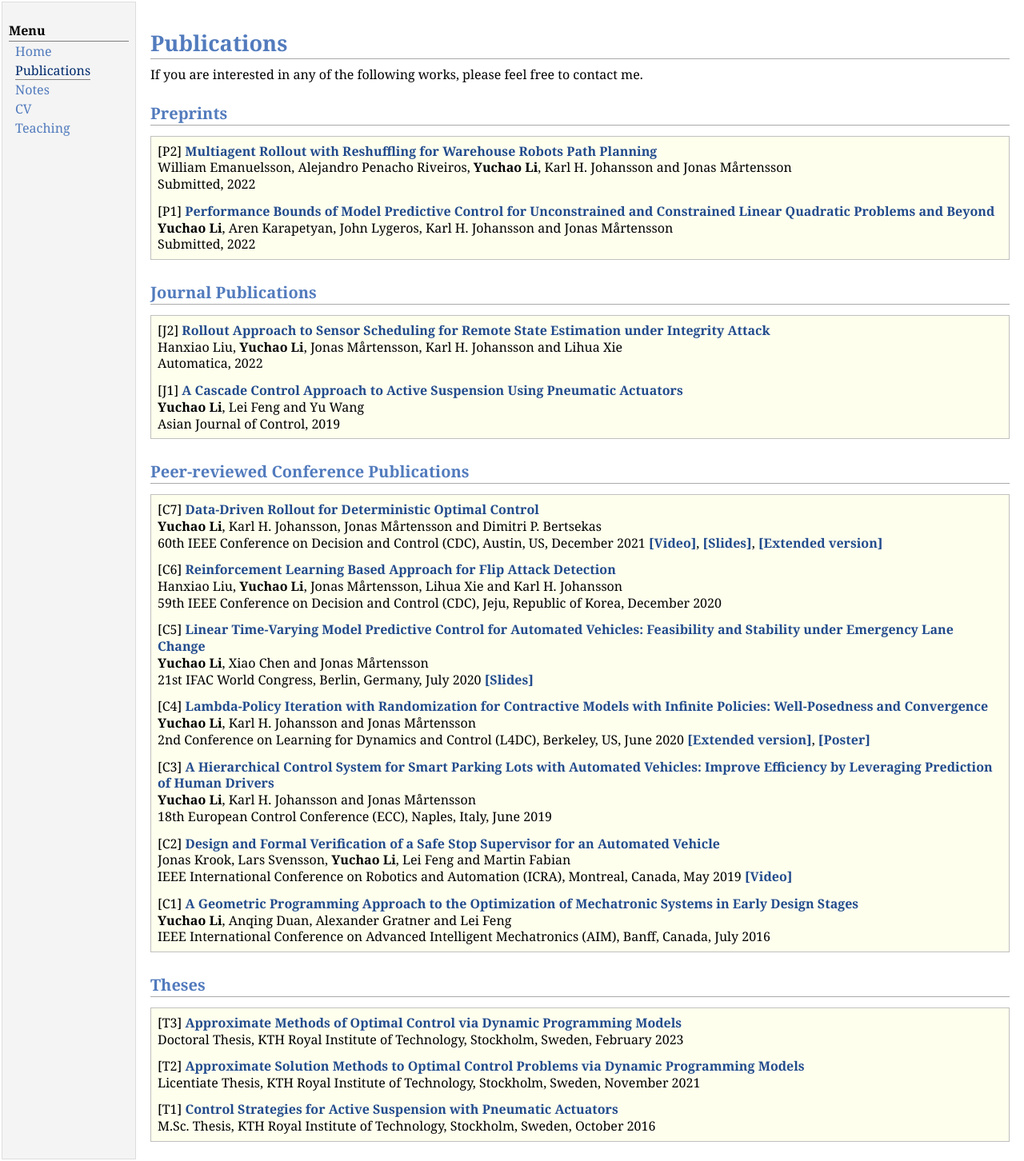
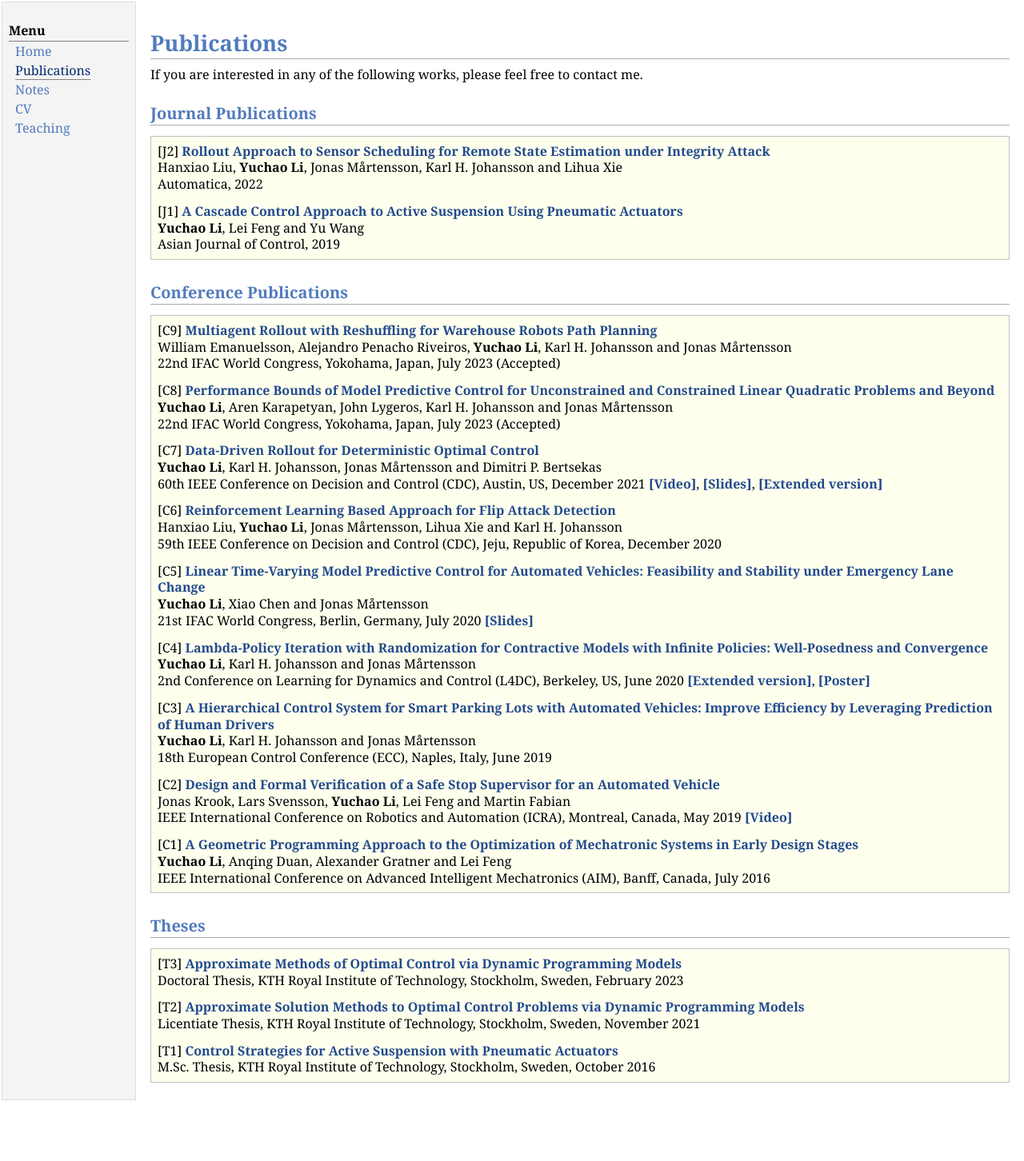
Before and after one commit to yuchaotaigu/yuchaotaigu.github.io, a Jekyll site: the page research.html, which Jekyll copies as it is, in a window 1280 px wide. Shown: the whole page at 80% size. Built offline with Jekyll 4.4.1, drawn with Linux system fonts in a browser that asks for light colours; comment, search, counter and statistics services are not loaded; after the commit the page ends 1378 px from its top, so only the background shows below that.

Commit message:
22nd ifac update

```diff
--- a/research.html
+++ b/research.html
@@ -29,18 +29,6 @@ urchinTracker();
 <h1>Publications</h1>
 If you are interested in any of the following works, please feel free to contact me.
 
-
-<h2>Preprints</h2>
-<div class="infoblock">
-<div class="blockcontent">
-<p>[P2] <a href="https://arxiv.org/abs/2211.08201"><b>Multiagent Rollout with Reshuffling for Warehouse Robots Path Planning</b></a> <br />
-William Emanuelsson, Alejandro Penacho Riveiros, <b>Yuchao Li</b>, Karl H. Johansson and Jonas Mårtensson <br />
- Submitted, 2022</p>
-<p>[P1] <a href="https://arxiv.org/abs/2211.06187"><b>Performance Bounds of Model Predictive Control for Unconstrained and Constrained Linear Quadratic Problems and Beyond</b></a> <br />
-<b>Yuchao Li</b>, Aren Karapetyan, John Lygeros, Karl H. Johansson and Jonas Mårtensson <br />
- Submitted, 2022</p>
-  </div></div>
-
 <h2>Journal Publications</h2>
 <div class="infoblock">
 <div class="blockcontent">
@@ -52,9 +40,15 @@ Hanxiao Liu, <b>Yuchao Li</b>, Jonas Mårtensson, Karl H. Johansson and Lihua Xi
  Asian Journal of Control, 2019</p>
   </div></div>
 
-<h2>Peer-reviewed Conference Publications</h2>
+<h2>Conference Publications</h2>
 <div class="infoblock">
 <div class="blockcontent">
+<p>[C9] <a href="https://arxiv.org/abs/2211.08201"><b>Multiagent Rollout with Reshuffling for Warehouse Robots Path Planning</b></a> <br />
+William Emanuelsson, Alejandro Penacho Riveiros, <b>Yuchao Li</b>, Karl H. Johansson and Jonas Mårtensson <br />
+22nd IFAC World Congress, Yokohama, Japan, July 2023 (Accepted) </p>
+<p>[C8] <a href="https://arxiv.org/abs/2211.06187"><b>Performance Bounds of Model Predictive Control for Unconstrained and Constrained Linear Quadratic Problems and Beyond</b></a> <br />
+<b>Yuchao Li</b>, Aren Karapetyan, John Lygeros, Karl H. Johansson and Jonas Mårtensson <br />
+22nd IFAC World Congress, Yokohama, Japan, July 2023 (Accepted) </p>
 <p>[C7] <a href="https://ieeexplore.ieee.org/document/9683499"><b>Data-Driven Rollout for Deterministic Optimal Control</b></a><br />
 <b>Yuchao Li</b>, Karl H. Johansson, Jonas Mårtensson and Dimitri P. Bertsekas <br />
 60th IEEE Conference on Decision and Control (CDC), Austin, US, December 2021 <a href="https://youtu.be/6lhpVCqhThM"><b>[Video]</b></a>, <a href="research/CDC21_presentation.pdf"><b>[Slides]</b></a>, <a href="https://arxiv.org/abs/2105.03116"><b>[Extended version]</b></a></p>
```
